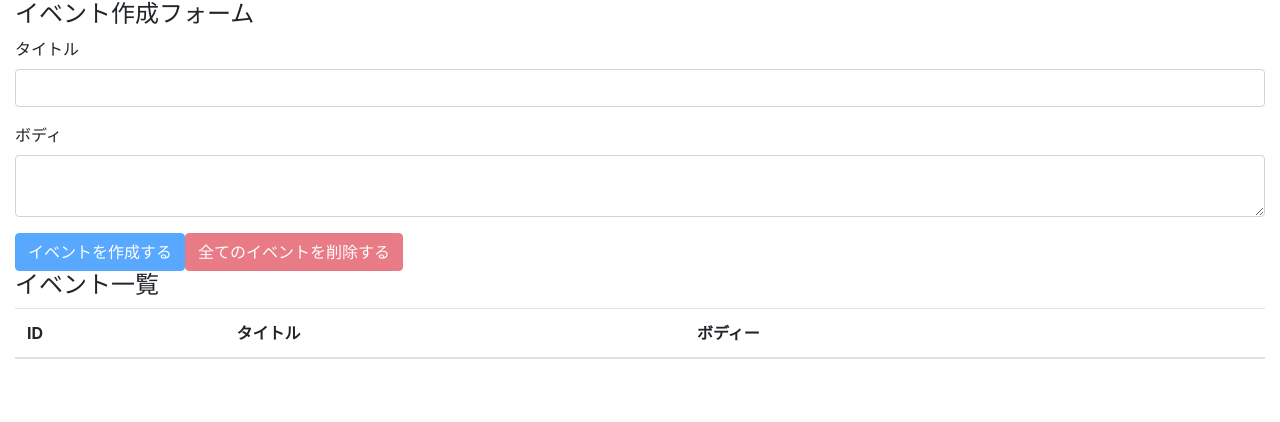
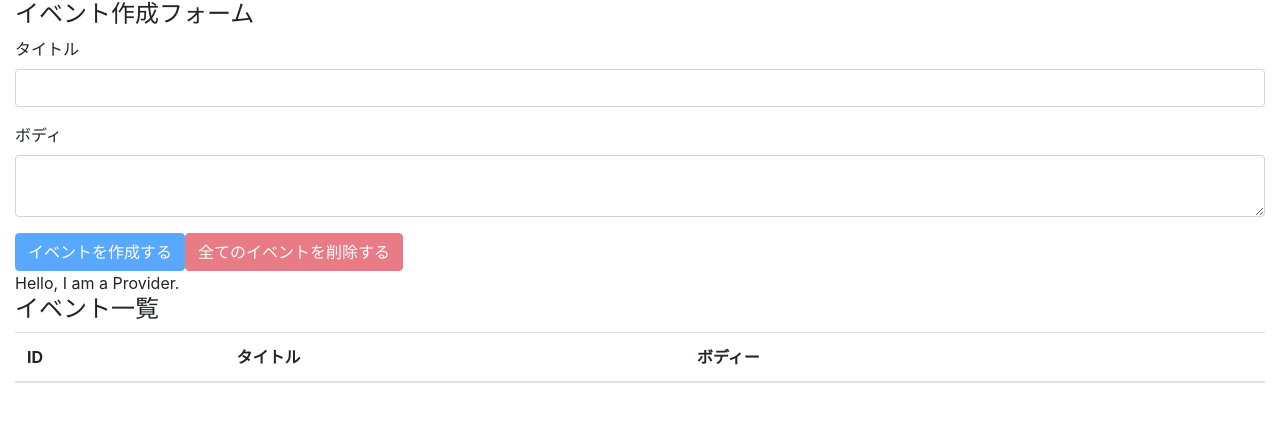
Before and after one commit to k98a73/react-hooks-101, a React (Create React App) app: page / in a window 1280 px wide. Shown: the top 422 px of the page. Built offline with nearby package versions, Linux system fonts and the light colour scheme.

Commit message:
Providerのセットアップ

```diff
--- a/src/components/App.js
+++ b/src/components/App.js
@@ -4,15 +4,20 @@ import "bootstrap/dist/css/bootstrap.min.css";
 import reducer from "../reducers/index.js";
 import EventForm from "./EventForm.js";
 import Events from "./Events.js";
+import AppContext from "../contexts/AppContext.js";
+
+console.log({ AppContext });
 
 const App = () => {
   const [state, dispatch] = useReducer(reducer, []);
 
   return (
-    <div className="container-fluid">
-      <EventForm state={state} dispatch={dispatch} />
-      <Events state={state} dispatch={dispatch} />
-    </div>
+    <AppContext.Provider value={"Hello, I am a Provider."}>
+      <div className="container-fluid">
+        <EventForm state={state} dispatch={dispatch} />
+        <Events state={state} dispatch={dispatch} />
+      </div>
+    </AppContext.Provider>
   );
 };
 
--- a/src/components/Events.js
+++ b/src/components/Events.js
@@ -1,10 +1,13 @@
-import React from "react";
+import React, { useContext } from "react";
 
 import Event from "./Event";
+import AppContext from "../contexts/AppContext";
 
 const Events = ({ state, dispatch }) => {
+  const value = useContext(AppContext);
   return (
     <>
+      <div>{value}</div>
       <h4>イベント一覧</h4>
       <table className="table table-hover">
         <thead>
```
